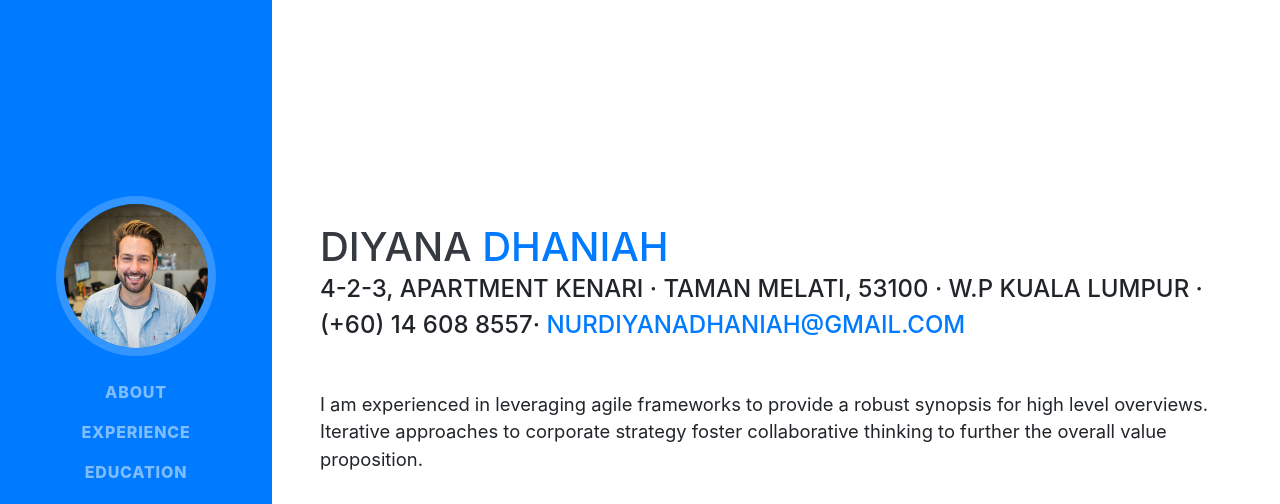
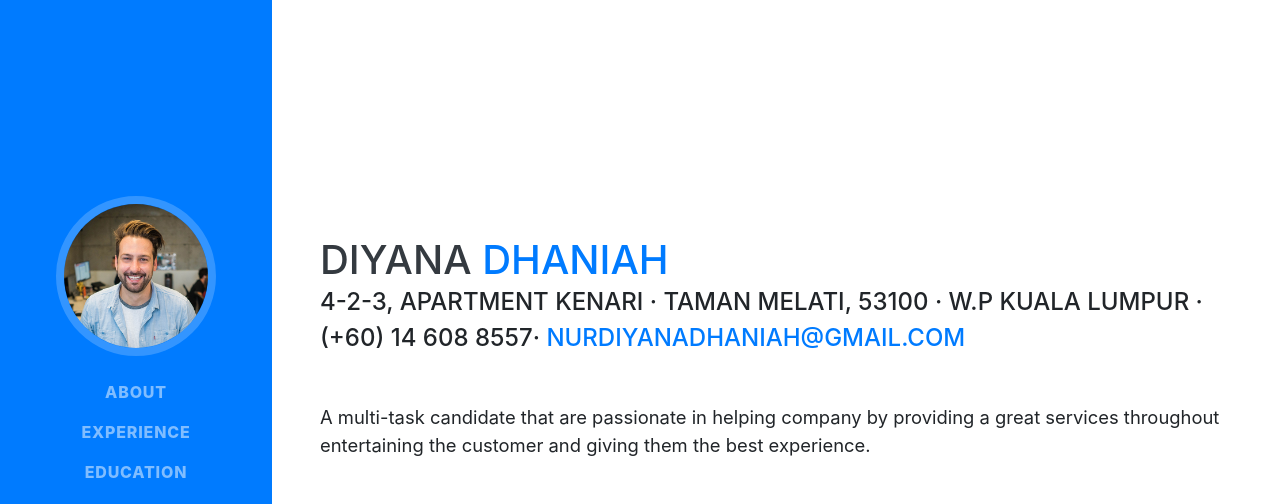
Before and after one commit to smuzzameer/smuzzameer12.github.io, a website with bundled scripts: page index.html in a window 1280 px wide. Shown: the top 504 px of the page. Built offline with nearby package versions, Linux system fonts and the light colour scheme; a web font is replaced by a local one.

Commit message:
Update index.html

```diff
--- a/index.html
+++ b/index.html
@@ -73,9 +73,8 @@
 
           </a>
         </div>
-        <p class="lead mb-5">I am experienced in leveraging agile frameworks to provide a robust synopsis for high level
-          overviews. Iterative approaches to corporate strategy foster collaborative thinking to further the overall
-          value proposition.</p>
+        <p class="lead mb-5">A multi-task candidate that are passionate in helping company by providing a great services
+           throughout entertaining the customer and giving them the best experience.</p>
         <div class="social-icons">
           <a href="#">
             <i class="fab fa-linkedin-in"></i>
```
